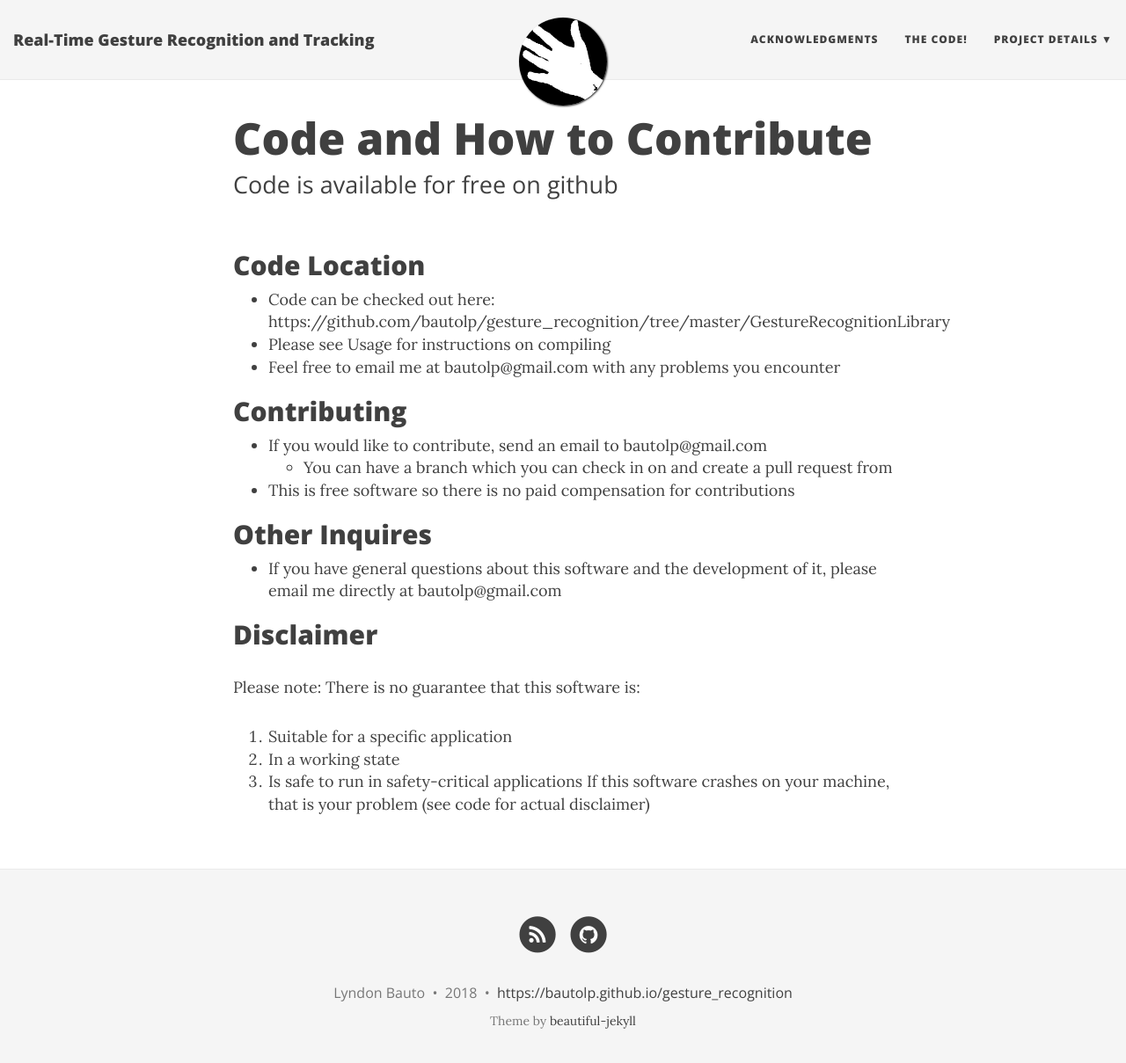
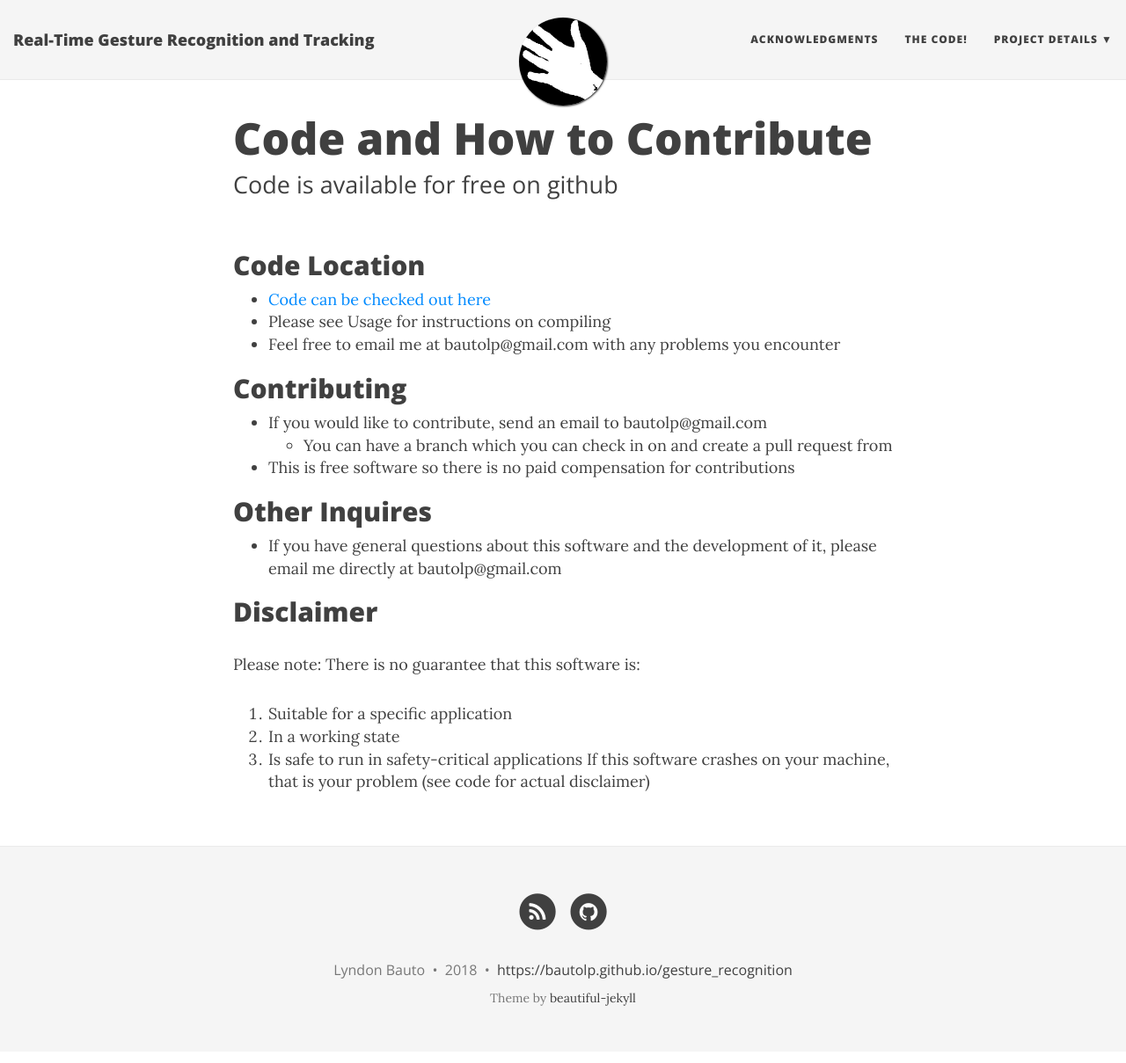
Before and after one commit to bautolp/gesture_recognition, a Jekyll site: the page built from code.md, in a window 1280 px wide and 1222 px high. Shown: the top 1209 px of the window at 88% size. Built offline with Jekyll 4.4.1, drawn with Linux system fonts in a browser that asks for light colours; nearby versions of some CDN libraries; some of the changed lines change nothing that is shown.

Commit message:
Updated linking

```diff
--- a/code.md
+++ b/code.md
@@ -6,7 +6,7 @@ subtitle: Code is available for free on github
 ---
 
 ## Code Location
-- Code can be checked out here: https://github.com/bautolp/gesture_recognition/tree/master/GestureRecognitionLibrary
+- [Code can be checked out here](https://github.com/bautolp/gesture_recognition/tree/master/GestureRecognitionLibrary "Gesture Recognition Librarys's Homepage")
 - Please see Usage for instructions on compiling
 - Feel free to email me at bautolp@gmail.com with any problems you encounter
 
```
